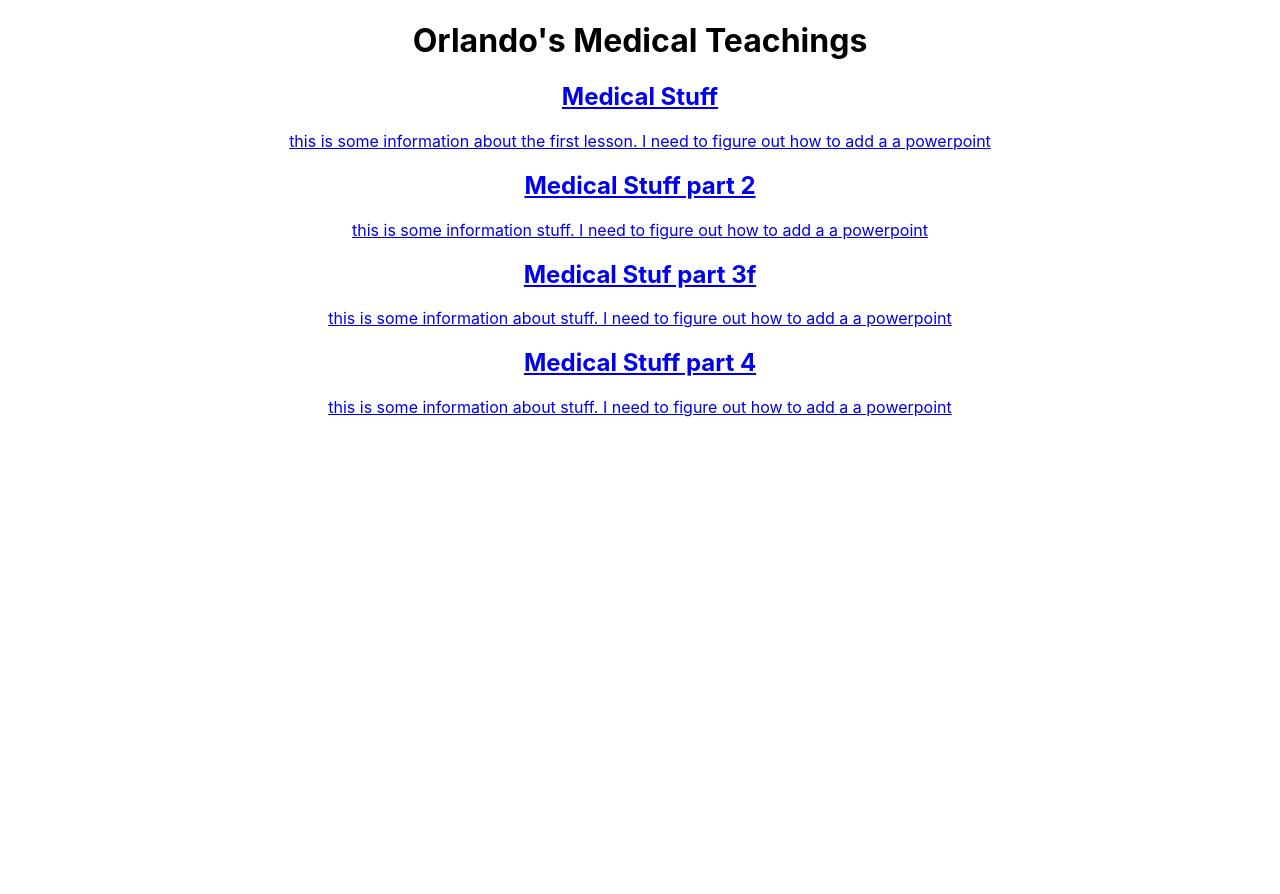
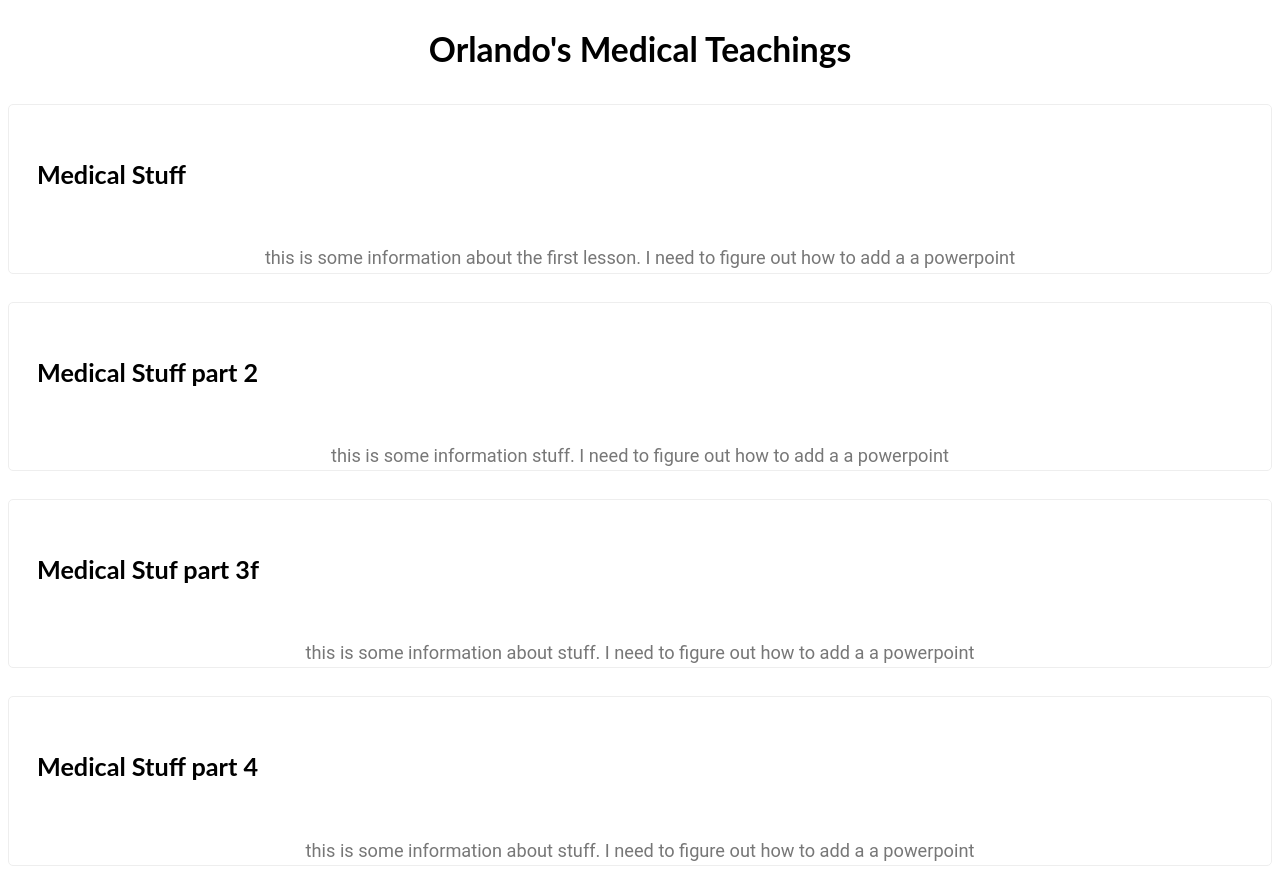
Before and after one commit to ZestyLimones/react-courses, a React (Create React App) app: page / in a window 1280 px wide. Before the commit the page ends 800 px from the top, so only its background shows below. Built offline with nearby package versions, Linux system fonts and the light colour scheme.

Commit message:
added in some styling.

```diff
--- a/src/index.css
+++ b/src/index.css
@@ -1,13 +1,196 @@
-body {
-  margin: 0;
-  font-family: -apple-system, BlinkMacSystemFont, 'Segoe UI', 'Roboto', 'Oxygen',
-    'Ubuntu', 'Cantarell', 'Fira Sans', 'Droid Sans', 'Helvetica Neue',
-    sans-serif;
-  -webkit-font-smoothing: antialiased;
-  -moz-osx-font-smoothing: grayscale;
+:root {
+  --font-primary: Lato, Roboto, Helvetica, Arial, sans-serif,
+    'Apple Color Emoji', 'Segoe UI Emoji', 'Segoe UI Symbol';
+  --font-display: 'IBM Plex Sans', Roboto, Helvetica, Arial, sans-serif,
+    'Apple Color Emoji', 'Segoe UI Emoji', 'Segoe UI Symbol';
+  --font-code: 'IBM Plex Mono', Menlo, Monaco, Consolas, 'Liberation Mono',
+    'Courier New', monospace;
+  --font-size-xs: 1.15rem;
+  --font-size-sm: 1.3rem;
+  --font-size-md: 1.5rem;
+  --font-size-lg: 1.8rem;
+  --font-size-xl: 2.4rem;
+  --line-height: 1.6;
+  --color-back: #fff;
+  --color-front: #444;
+  --color-theme: #09a3d5;
+  --color-theme-dark: #1095bf;
+  --color-theme-contrast: #fff;
+  --color-subtle-dark: #777;
+  --color-subtle-medium: #eee;
+  --color-subtle-light: #f9f9f9;
+  --color-background-code: rgba(122, 129, 129, 0.09);
+  --color-button-primary: #29c15b;
+  --color-button-primary-contrast: #fff;
+  --color-button-secondary: #cdcdd4;
+  --color-button-secondary-contrast: #686873;
+  --color-button-danger: #d21313;
+  --color-button-danger-contrast: #fff;
+  --color-correct-light: #e3fde8;
+  --color-correct-dark: #007737;
+  --color-incorrect-light: #fde7e7;
+  --color-incorrect-dark: #d21313;
+  --syntax-background: #f7f7f7;
+  --syntax-text: #403f53;
+  --syntax-selected-background: rgba(122, 129, 129, 0.17);
+  --syntax-comment: #989fb1;
+  --syntax-tag: #994cc3;
+  --syntax-number: #aa0982;
+  --syntax-selector: #994cc3;
+  --syntax-operator: #994cc3;
+  --syntax-function: #4876d6;
+  --syntax-keyword: #994cc3;
+  --syntax-regex: #5ca7e4;
+  --ansi-green: #12dc55;
+  --ansi-red: #f76464;
+  --ansi-cyan: #00d8ff;
+  --plyr-color-main: var(--color-theme);
+  --plyr-font-family: var(--font-primary);
+  --width-container: 800px;
+  --size-profile-pic: 125px;
+  --border-radius: 5px;
 }
 
-code {
-  font-family: source-code-pro, Menlo, Monaco, Consolas, 'Courier New',
-    monospace;
+html,
+body {
+  font-size: 14px;
+  font-family: var(--font-display);
+  line-height: var(--line-height);
 }
+
+a {
+  background-color: transparent;
+  color: inherit;
+}
+
+h1,
+h2 {
+  font-family: var(--font-primary);
+}
+
+h1 {
+  font-size: var(--font-size-xl);
+  margin-bottom: 2rem;
+}
+
+h2 {
+  font-size: var(--font-size-lg);
+  margin-bottom: 1.5rem;
+}
+
+.underline {
+  text-decoration: underline;
+}
+
+.no-underline {
+  text-decoration: none;
+}
+
+.cursor-pointer {
+  cursor: pointer;
+}
+
+.page {
+  width: var(--width-container);
+  max-width: 100%;
+  margin: 0 auto;
+}
+
+.summary {
+  border: 1px solid var(--color-subtle-medium);
+  border-radius: var(--border-radius);
+  margin: 0 auto 2rem;
+}
+
+.summary > div {
+  padding: 2rem;
+}
+
+.summary .title {
+  display: flex;
+  justify-content: space-between;
+}
+
+.summary .title svg {
+  height: 25px;
+  width: 25px;
+  color: var(--color-subtle-medium);
+}
+
+.summary .title svg.enrolled {
+  color: var(--color-theme-dark);
+}
+
+.summary .title svg.complete {
+  color: var(--color-button-primary);
+}
+
+.summary p {
+  font-size: var(--font-size-sm);
+  color: var(--color-subtle-dark);
+  margin: 0;
+}
+
+.Lesson header {
+  margin-bottom: 2rem;
+}
+
+.Home header h1 {
+  text-align: center;
+}
+
+.page header p {
+  font-size: var(--font-size-xs);
+  color: var(--color-subtle-dark);
+}
+
+.button.auth {
+  padding: 0.75rem 1.5rem;
+  font-size: var(--font-size-xs);
+  background: var(--color-subtle-medium);
+  border: 0;
+  font-family: var(--font-primary);
+  font-weight: 700;
+  border-radius: var(--border-radius);
+  transition: opacity 0.2s ease;
+  cursor: pointer;
+}
+
+.button.primary {
+  padding: 1rem 1.5rem;
+  font-size: var(--font-size-xs);
+  background: var(--color-theme);
+  color: var(--color-theme-contrast);
+  border: 0;
+  font-family: var(--font-primary);
+  font-weight: 700;
+  border-radius: var(--border-radius);
+  transition: opacity 0.2s ease;
+  cursor: pointer;
+  text-decoration: none;
+  line-height: 1.2;
+}
+
+.button.primary:hover {
+  background: var(--color-theme-dark);
+}
+
+.button.primary.icon {
+  display: inline-flex;
+}
+
+.button.primary.icon svg {
+  margin-left: 7px;
+  height: 20px;
+  width: 20px;
+}
+
+@keyframes spinner {
+  from {
+    transform: rotate(0turn);
+  }
+
+  to {
+    transform: rotate(1turn);
+  }
+}
```
